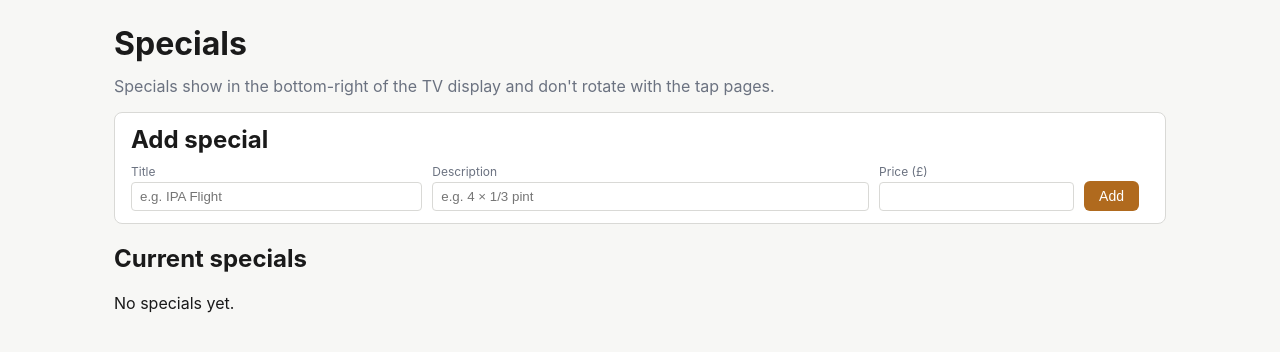
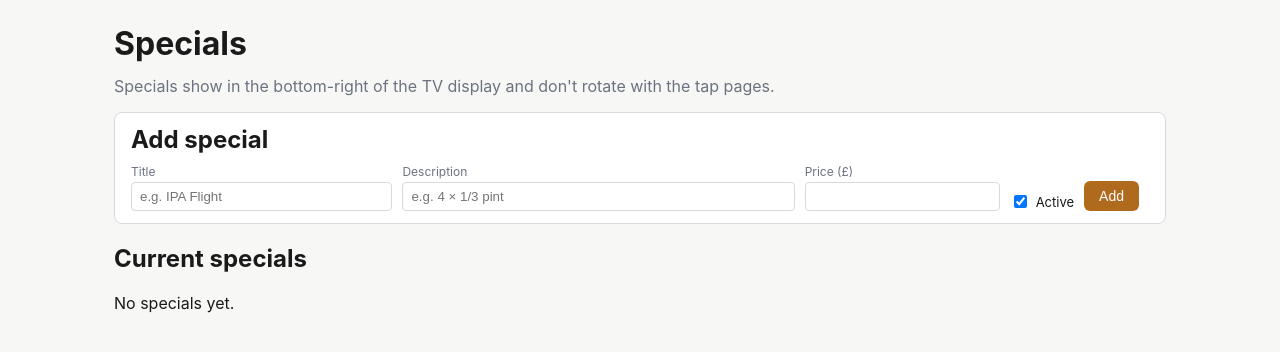
Before and after one commit to OktaneZA/PalinPints, a Flask app: page /admin/specials in a window 1280 px wide. Shown: the part 60-412 px from the top of the page. Run offline with Flask 3, Linux system fonts and the light colour scheme; data that the repository does not hold is empty; some libraries are stand-ins or nearby versions.

Commit message:
Specials active toggle, dd/mm/yyyy event dates, larger style labels
- Specials gain an active flag (migrated, defaults to 1) plus an Active
  checkbox on the admin add and edit forms; only active specials reach
  the display.
- Event dates render as DD/MM/YYYY on the TV (admin still uses the
  native HTML date picker, so the DB stays ISO).
- Style category label (cat-tag) bumped ~4px in every theme for
  readability.

```diff
--- a/app/db.py
+++ b/app/db.py
@@ -51,6 +51,7 @@ CREATE TABLE IF NOT EXISTS taps (
 CREATE TABLE IF NOT EXISTS specials (
     id INTEGER PRIMARY KEY AUTOINCREMENT,
     sort_order INTEGER NOT NULL DEFAULT 0,
+    active INTEGER NOT NULL DEFAULT 1,
     title TEXT NOT NULL,
     description TEXT,
     price REAL
@@ -113,6 +114,11 @@ def init_db() -> None:
         if "theme" not in existing_cols:
             conn.execute("ALTER TABLE settings ADD COLUMN theme TEXT NOT NULL DEFAULT 'marble'")
 
+        # Specials gained an active flag when events landed.
+        special_cols = {c[1] for c in conn.execute("PRAGMA table_info(specials)").fetchall()}
+        if "active" not in special_cols:
+            conn.execute("ALTER TABLE specials ADD COLUMN active INTEGER NOT NULL DEFAULT 1")
+
         # Tap price flags + 1/3 pint, added when the price model became flexible.
         tap_cols = {c[1] for c in conn.execute("PRAGMA table_info(taps)").fetchall()}
         for col in ("price_third",):
--- a/app/models.py
+++ b/app/models.py
@@ -87,26 +87,29 @@ def clear_tap(tap_number: int) -> None:
     get_db().commit()
 
 
-def list_specials() -> list[dict[str, Any]]:
-    return [dict(r) for r in get_db().execute(
-        "SELECT * FROM specials ORDER BY sort_order, id"
-    ).fetchall()]
+def list_specials(active_only: bool = False) -> list[dict[str, Any]]:
+    sql = "SELECT * FROM specials"
+    if active_only:
+        sql += " WHERE active = 1"
+    sql += " ORDER BY sort_order, id"
+    return [dict(r) for r in get_db().execute(sql).fetchall()]
 
 
-def add_special(title: str, description: str | None, price: float | None) -> int:
+def add_special(title: str, description: str | None, price: float | None, active: int = 1) -> int:
     cur = get_db().execute(
-        "INSERT INTO specials (sort_order, title, description, price) "
-        "VALUES (COALESCE((SELECT MAX(sort_order)+1 FROM specials), 0), ?, ?, ?)",
-        (title, description, price),
+        "INSERT INTO specials (sort_order, active, title, description, price) "
+        "VALUES (COALESCE((SELECT MAX(sort_order)+1 FROM specials), 0), ?, ?, ?, ?)",
+        (active, title, description, price),
     )
     get_db().commit()
     return cur.lastrowid
 
 
-def update_special(special_id: int, title: str, description: str | None, price: float | None) -> None:
+def update_special(special_id: int, title: str, description: str | None,
+                   price: float | None, active: int = 1) -> None:
     get_db().execute(
-        "UPDATE specials SET title=?, description=?, price=? WHERE id=?",
-        (title, description, price, special_id),
+        "UPDATE specials SET title=?, description=?, price=?, active=? WHERE id=?",
+        (title, description, price, active, special_id),
     )
     get_db().commit()
 
@@ -171,7 +174,7 @@ def state_snapshot() -> dict[str, Any]:
     """Full state used by the display. Stable JSON => stable hash."""
     settings = get_settings()
     taps = list_taps(active_only=True)
-    specials = list_specials()
+    specials = list_specials(active_only=True)
     events = list_events(active_only=True)
 
     enriched_taps = []
--- a/app/routes_admin.py
+++ b/app/routes_admin.py
@@ -170,8 +170,9 @@ def specials():
         title = (request.form.get("title") or "").strip()
         description = (request.form.get("description") or "").strip() or None
         price = _to_float(request.form.get("price"))
+        active = 1 if request.form.get("active") else 0
         if title:
-            add_special(title, description, price)
+            add_special(title, description, price, active)
             flash("Special added.", "success")
         return redirect(url_for("admin.specials"))
     return render_template("admin/specials.html", specials=list_specials())
@@ -182,8 +183,9 @@ def update_special_route(special_id: int):
     title = (request.form.get("title") or "").strip()
     description = (request.form.get("description") or "").strip() or None
     price = _to_float(request.form.get("price"))
+    active = 1 if request.form.get("active") else 0
     if title:
-        update_special(special_id, title, description, price)
+        update_special(special_id, title, description, price, active)
         flash("Special updated.", "success")
     return redirect(url_for("admin.specials"))
 
--- a/app/static/css/admin.css
+++ b/app/static/css/admin.css
@@ -203,7 +203,7 @@ h1 { margin-top: 0; }
   background: var(--card);
   border: 1px solid var(--border); border-radius: 8px;
   padding: 12px 16px; margin-bottom: 12px;
-  display: grid; grid-template-columns: 2fr 3fr 1fr auto auto; gap: 10px;
+  display: grid; grid-template-columns: 2fr 3fr 1fr auto auto auto; gap: 10px;
   align-items: end;
 }
 .special-form label { display: flex; flex-direction: column; font-size: 12px; color: var(--muted); gap: 3px; }
@@ -215,7 +215,8 @@ h1 { margin-top: 0; }
 .event-form {
   grid-template-columns: 1.4fr 1.1fr 1.4fr 1.6fr auto auto auto;
 }
-.event-form .active-toggle {
+.event-form .active-toggle,
+.special-form .active-toggle {
   flex-direction: row;
   align-items: center;
   gap: 6px;
--- a/app/static/css/theme-chalkboard.css
+++ b/app/static/css/theme-chalkboard.css
@@ -52,7 +52,7 @@ body[data-theme="chalkboard"] .beer-row {
 }
 body[data-theme="chalkboard"] .cat-tag {
   font-family: 'Caveat', cursive;
-  font-size: 16px;
+  font-size: 20px;
   font-weight: 700;
   letter-spacing: 0.5px;
   color: #f0a85a;
--- a/app/static/css/theme-marble.css
+++ b/app/static/css/theme-marble.css
@@ -35,7 +35,7 @@ body[data-theme="marble"] .beer-row {
 }
 body[data-theme="marble"] .cat-tag {
   font-family: 'Inter', sans-serif;
-  font-size: 11px;
+  font-size: 15px;
   font-weight: 700;
   letter-spacing: 1.5px;
   color: #8a6f3a;
--- a/app/static/css/theme-neon.css
+++ b/app/static/css/theme-neon.css
@@ -39,7 +39,7 @@ body[data-theme="neon"] .beer-row {
 }
 body[data-theme="neon"] .cat-tag {
   font-family: 'Bebas Neue', sans-serif;
-  font-size: 13px;
+  font-size: 17px;
   letter-spacing: 1.8px;
   color: #20e0d0;
   text-transform: uppercase;
--- a/app/static/css/theme-palindrome1.css
+++ b/app/static/css/theme-palindrome1.css
@@ -26,7 +26,7 @@ body[data-theme="palindrome1"] .beer-row {
 }
 body[data-theme="palindrome1"] .cat-tag {
   font-family: 'Bebas Neue', sans-serif;
-  font-size: 12px;
+  font-size: 17px;
   letter-spacing: 1.6px;
   color: #688531;
   text-transform: uppercase;
--- a/app/static/css/theme-palindrome2.css
+++ b/app/static/css/theme-palindrome2.css
@@ -29,7 +29,7 @@ body[data-theme="palindrome2"] .beer-row {
 }
 body[data-theme="palindrome2"] .cat-tag {
   font-family: 'Bebas Neue', sans-serif;
-  font-size: 12px;
+  font-size: 17px;
   letter-spacing: 1.6px;
   color: #93BB48;
   text-transform: uppercase;
--- a/app/static/css/theme-palindrome3.css
+++ b/app/static/css/theme-palindrome3.css
@@ -42,7 +42,7 @@ body[data-theme="palindrome3"] .beer-row {
 }
 body[data-theme="palindrome3"] .cat-tag {
   font-family: 'Bebas Neue', sans-serif;
-  font-size: 12px;
+  font-size: 17px;
   letter-spacing: 1.6px;
   color: #E9F1DA;
   text-transform: uppercase;
--- a/app/templates/admin/specials.html
+++ b/app/templates/admin/specials.html
@@ -9,6 +9,9 @@
   <label>Title <input type="text" name="title" required placeholder="e.g. IPA Flight"></label>
   <label>Description <input type="text" name="description" placeholder="e.g. 4 × 1/3 pint"></label>
   <label>Price (£) <input type="number" step="0.05" name="price"></label>
+  <label class="active-toggle">
+    <input type="checkbox" name="active" value="1" checked> Active
+  </label>
   <button type="submit" class="btn btn-primary">Add</button>
 </form>
 
@@ -21,6 +24,9 @@
   <label>Title <input type="text" name="title" value="{{ s.title }}" required></label>
   <label>Description <input type="text" name="description" value="{{ s.description or '' }}"></label>
   <label>Price (£) <input type="number" step="0.05" name="price" value="{{ s.price if s.price is not none else '' }}"></label>
+  <label class="active-toggle">
+    <input type="checkbox" name="active" value="1" {% if s.active %}checked{% endif %}> Active
+  </label>
   <button type="submit" class="btn btn-secondary">Update</button>
   <button type="submit" class="btn btn-danger" formaction="{{ url_for('admin.delete_special_route', special_id=s.id) }}" onclick="return confirm('Delete this special?');">Delete</button>
 </form>
--- a/app/templates/display.html
+++ b/app/templates/display.html
@@ -115,7 +115,10 @@
             <li class="event-item">
               <div class="ev-main">
                 <div class="ev-name">{{ e.name }}</div>
-                {% if e.event_date %}<div class="ev-date">{{ e.event_date }}</div>{% endif %}
+                {% if e.event_date %}
+                  {% set d = e.event_date.split('-') %}
+                  <div class="ev-date">{% if d|length == 3 %}{{ d[2] }}/{{ d[1] }}/{{ d[0] }}{% else %}{{ e.event_date }}{% endif %}</div>
+                {% endif %}
                 {% if e.location %}<div class="ev-location">{{ e.location }}</div>{% endif %}
               </div>
               {% if e.url %}
```
